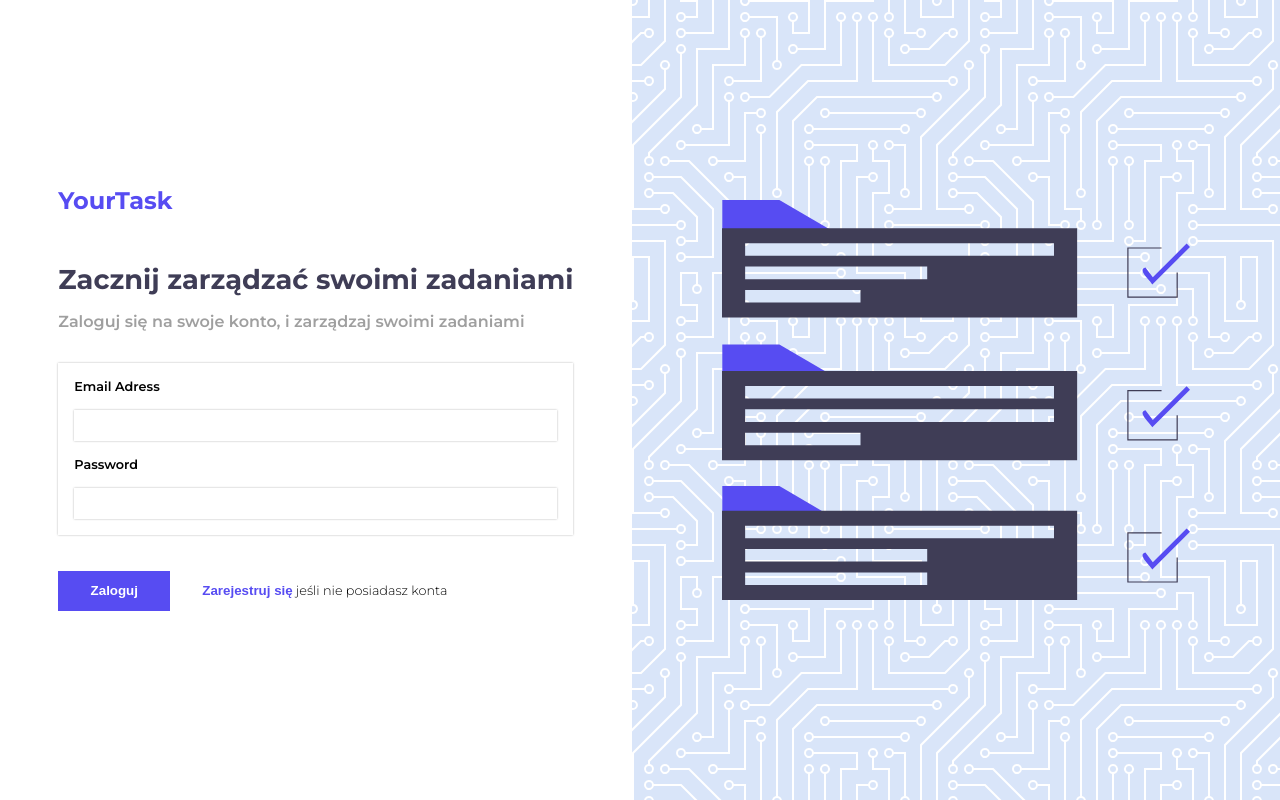
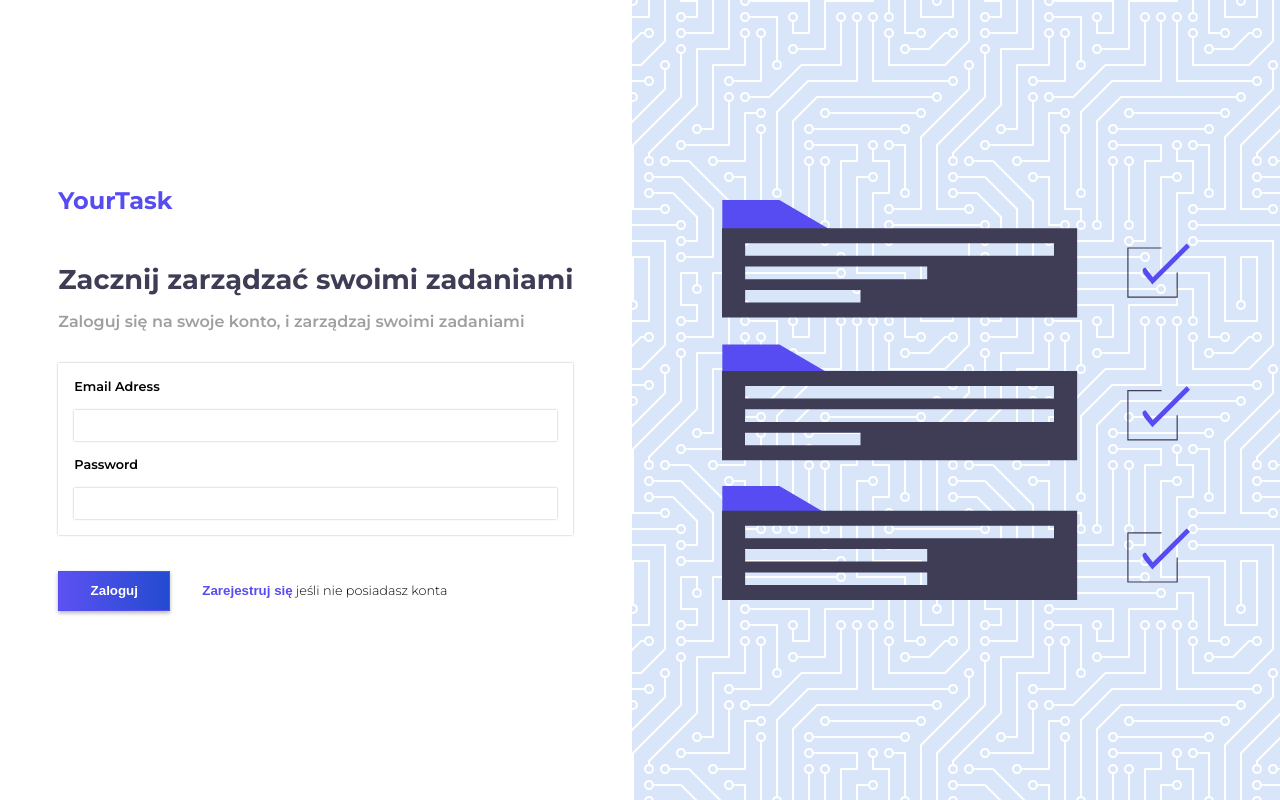
Before and after one commit to 1991Pawel/react-firebase, a React (Create React App) app: page / in a window 1280 px wide. Built offline with nearby package versions, Linux system fonts and the light colour scheme; no server answers.

Commit message:
create hover for btn

```diff
--- a/src/components/Button.tsx
+++ b/src/components/Button.tsx
@@ -11,11 +11,12 @@ const StyledButton = styled.button<{ primary?: boolean }>`
   background: ${({ theme }) => theme.colors.light};
   font-weight: ${({ theme }) => theme.fontWeight.semi};
   border: 1px solid ${({ theme }) => theme.colors.primary};
+  box-shadow: 0 2px 4px 0 rgba(0, 0, 0, 0.3);
 
   margin-right: 2rem;
   transition: all 0.3s ease-in-out;
   &:hover {
-    opacity: 0.9;
+    box-shadow: 0 10px 20px 0 rgba(0, 0, 0, 0.3);
   }
   cursor: pointer;
   ${({ primary, theme }) =>
@@ -23,6 +24,7 @@ const StyledButton = styled.button<{ primary?: boolean }>`
     css`
       background-color: ${theme.colors.primary};
       color: ${theme.colors.light};
+      background-image: linear-gradient(90deg, #5c51f2, #234bcf);
     `};
 `;
 
```
